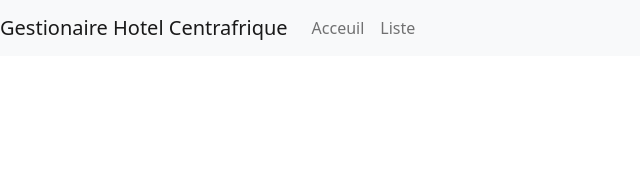
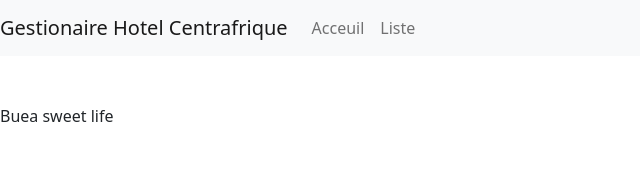
Before and after one commit to yvettebalanga/mon-app, an Angular app: page /hotels/1 in a window 1280 px wide. Shown: the top 194 px of the page, without its empty margins (0-640 px from the left). Built offline with nearby package versions, Linux system fonts and the light colour scheme.

Commit message:
fixed   public hotel : IHotel | undefined = <IHotel>{}; like undefined

```diff
--- a/src/app/hotel-list/hotel-detail/hotel-detail.component.ts
+++ b/src/app/hotel-list/hotel-detail/hotel-detail.component.ts
@@ -10,16 +10,16 @@ import { HotelListService } from '../hotel-list/hotel-list.service';
 })
 export class HotelDetailComponent implements OnInit {
 
-  public hotel : IHotel = <IHotel>{};
+  public hotel : IHotel | undefined = <IHotel>{};
   constructor( private route: ActivatedRoute, private hotelService: HotelListService) { }
 
   ngOnInit(): void {
     const id = this.route.snapshot.paramMap.get('id');
-
-    this.hotelService.getHotels().subscribe((hotels: IHotel[]) => {
-      // this.hotel =  hotels.find((hotel: IHotel) => hotel.hotelId = id);
-    })
-
+    if(id) {
+      this.hotelService.getHotels().subscribe((hotels: IHotel[]) => {
+        this.hotel =  hotels.find((hotel: IHotel) => hotel.hotelId === +id);
+      })
+    }
 
     console.log(' id: ',id);
 
```
